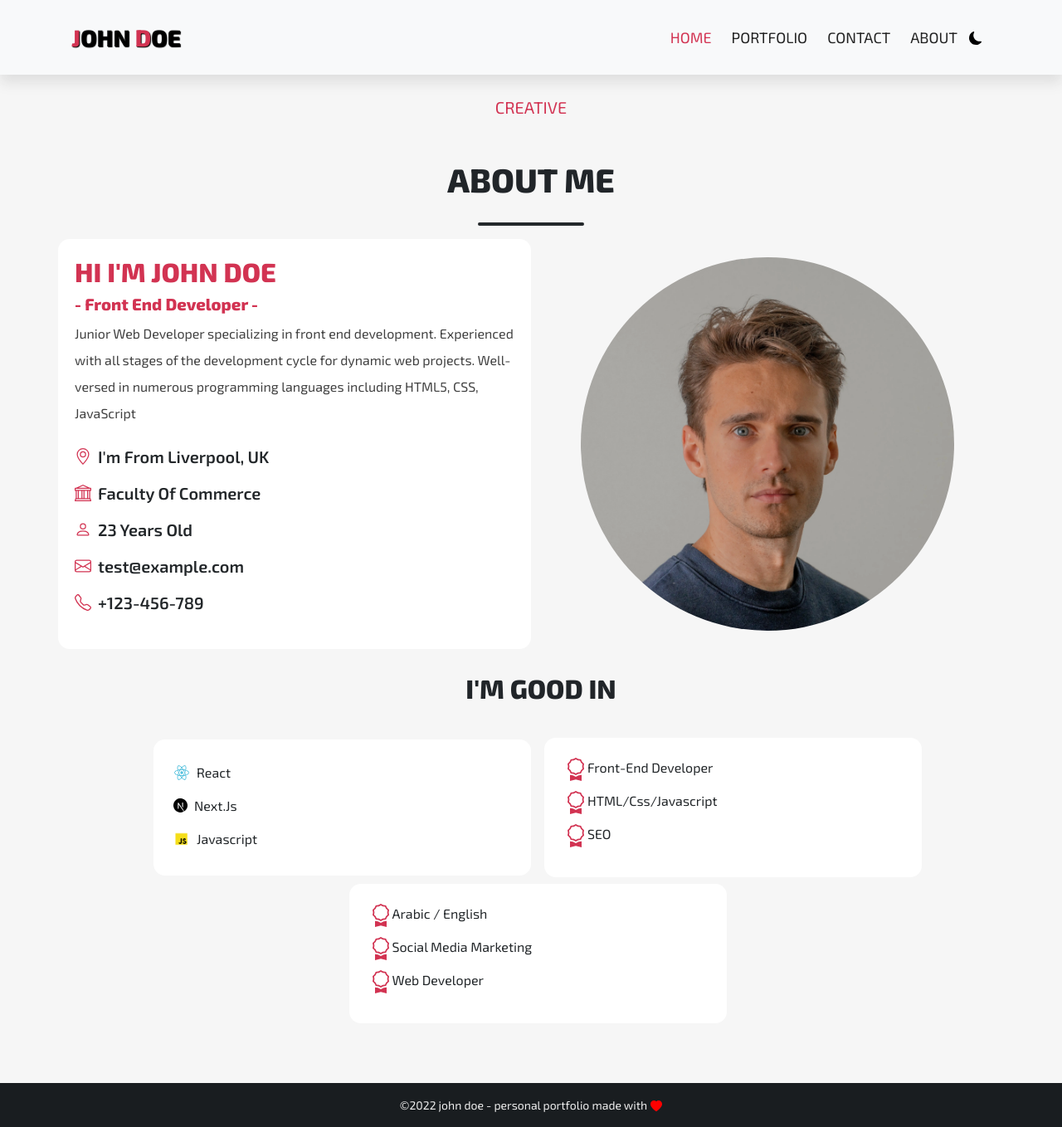
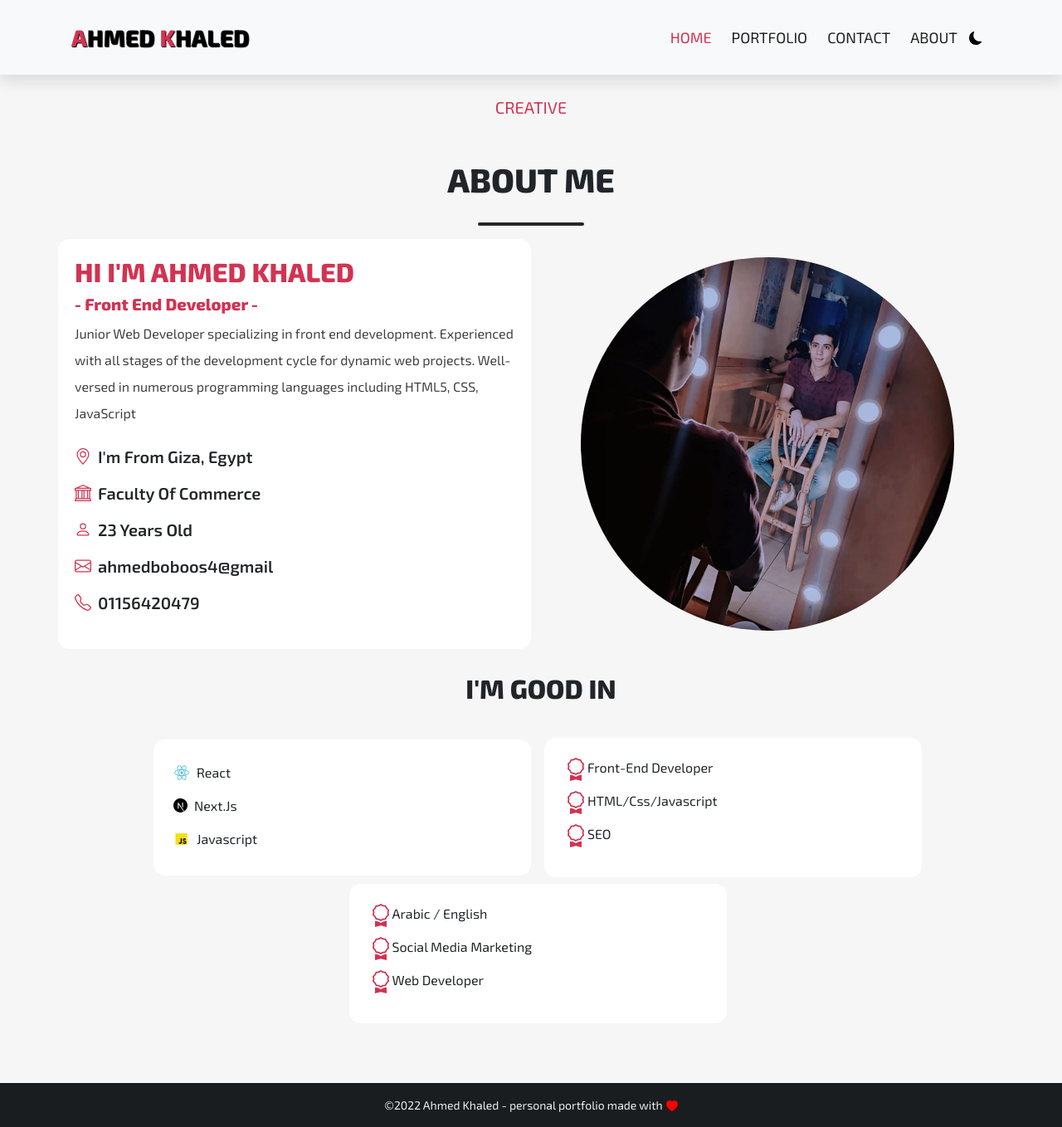
Before and after one commit to Ahmed-Khaled11/portfolio, a Next.js app: page /about in a window 1280 px wide. Shown: the whole page at 83% size. Built offline with nearby package versions, Linux system fonts and the light colour scheme.

Commit message:
ahmed khaled

```diff
--- a/components/About.js
+++ b/components/About.js
@@ -40,7 +40,7 @@ export default function About() {
           <Row>
             <div className="text text-white col-md-6 lh-lg fs-5 fs-md-1 me-0 ">
               <h2 className="fw-bold text-uppercase main-color">
-                hi i'm john doe
+                hi i'm Ahmed Khaled
               </h2>
               <h3 className="fs-5 fw-bold main-color">
                 - Front End Developer -
@@ -53,7 +53,7 @@ export default function About() {
               </p>
               <div className="fw-bold text-capitalize">
                 <p className="d-flex align-items-center mb-1 ">
-                  <GeoAlt className="me-2 main-color" /> i'm from Liverpool, UK
+                  <GeoAlt className="me-2 main-color" /> i'm from Giza, Egypt
                 </p>
                 <p className="d-flex align-items-center mb-1 ">
                   <Bank className="me-2 main-color" />
@@ -65,12 +65,12 @@ export default function About() {
                 </p>
                 <p className="d-flex align-items-center text-lowercase  mb-1">
                   <Envelope className="me-2 main-color" />
-                  test@example.com
+                  ahmedboboos4@gmail
                 </p>
                 <p className="d-flex align-items-center">
                   {" "}
                   <Telephone className="d-flex align-items-center me-2 main-color" />
-                  +123-456-789
+                  01156420479
                 </p>
               </div>
             </div>
--- a/components/Contact.js
+++ b/components/Contact.js
@@ -76,7 +76,7 @@ export default function Contact() {
             >
               <Envelope />
               <h3>Email</h3>
-              <p>test@example.com</p>
+              <p>ahmedboboos4@gmail</p>
               <a
                 className="main-color"
                 href="mailto:ahmedboboos4@gmail.com"
@@ -91,7 +91,7 @@ export default function Contact() {
             >
               <Messenger />
               <h3>Messenger</h3>
-              <p>john doe</p>
+              <p>Ahmed Khaled</p>
               <a
                 className="main-color"
                 href="https://m.me/ahmed.khaled.2898"
@@ -106,7 +106,7 @@ export default function Contact() {
             >
               <Whatsapp />
               <h3>WhatsApp</h3>
-              <p>+123-456-789</p>
+              <p>01156420479</p>
               <a
                 className="main-color"
                 href="https://wa.me/2001156420479"
--- a/components/Footer.js
+++ b/components/Footer.js
@@ -12,7 +12,7 @@ export default function Footer() {
     <footer className="text-white p-3">
       <Container>
         <p className="copy-right text-center m-0">
-          &copy;2022 john doe - personal portfolio made with
+          &copy;2022 Ahmed Khaled - personal portfolio made with
           <HeartFill className="ms-1" style={{ color: "red" }} />
         </p>
       </Container>
--- a/components/Header.js
+++ b/components/Header.js
@@ -46,7 +46,7 @@ export default function Header() {
           >
             <div className="text text-uppercase">
               <h1 className="mb-4">
-                hi! i'm <span>john doe</span>
+                hi! i'm <span>Ahmed</span>
               </h1>
               <br />
               <h3 className="mb-3">
--- a/components/Navbar.js
+++ b/components/Navbar.js
@@ -51,7 +51,7 @@ const NavBar = () => {
               <Link href="/">
                 <Nav.Link href="/">
                   <Navbar.Brand className="logo fs-3 fs-md-3 ">
-                    <span>J</span>ohn <span>d</span>oe
+                    <span>A</span>hmed <span>K</span>haled
                   </Navbar.Brand>
                 </Nav.Link>
               </Link>
```
Also changed, not shown: public/images/header.webp (deleted), public/images/personal.webp.
